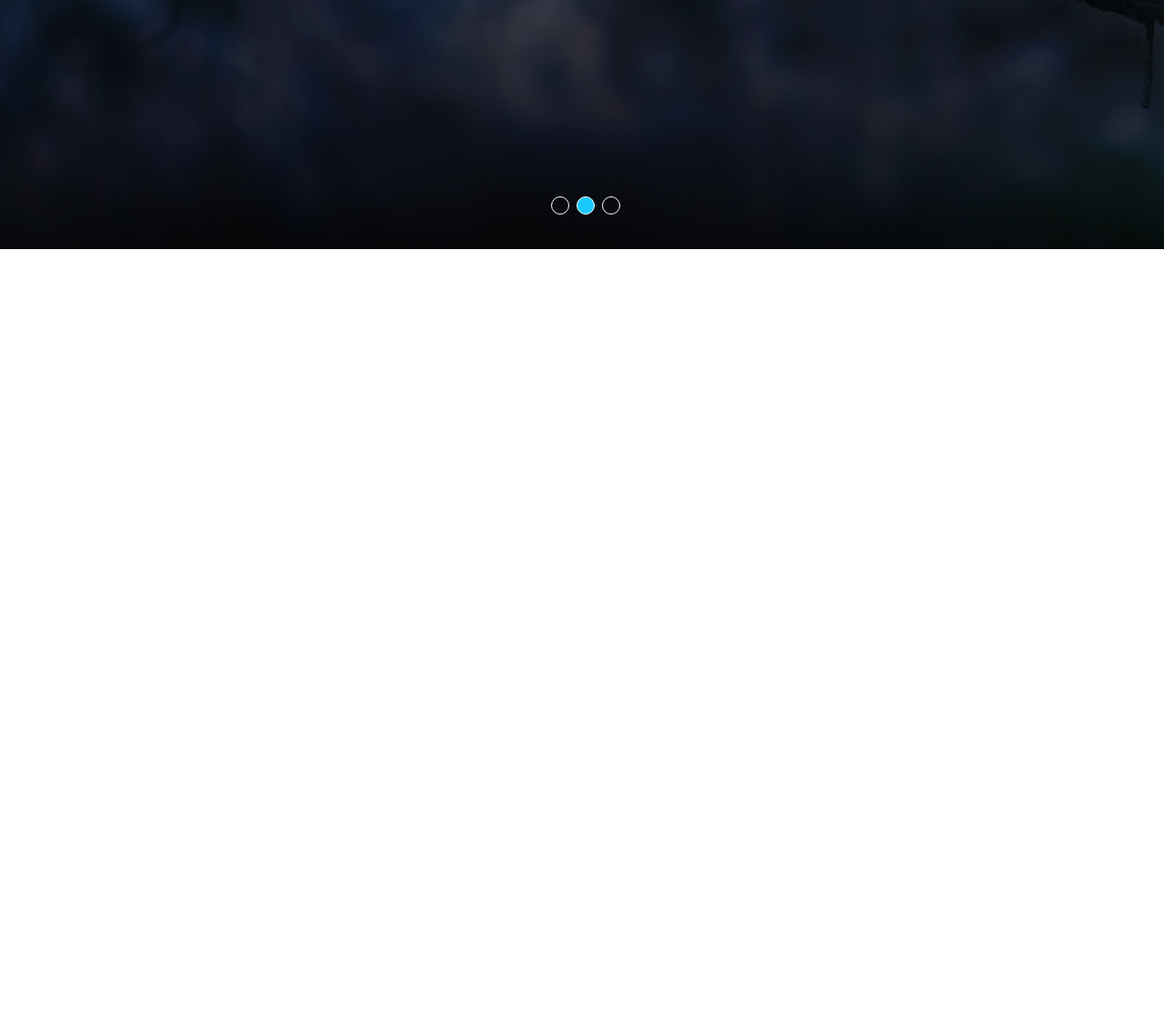
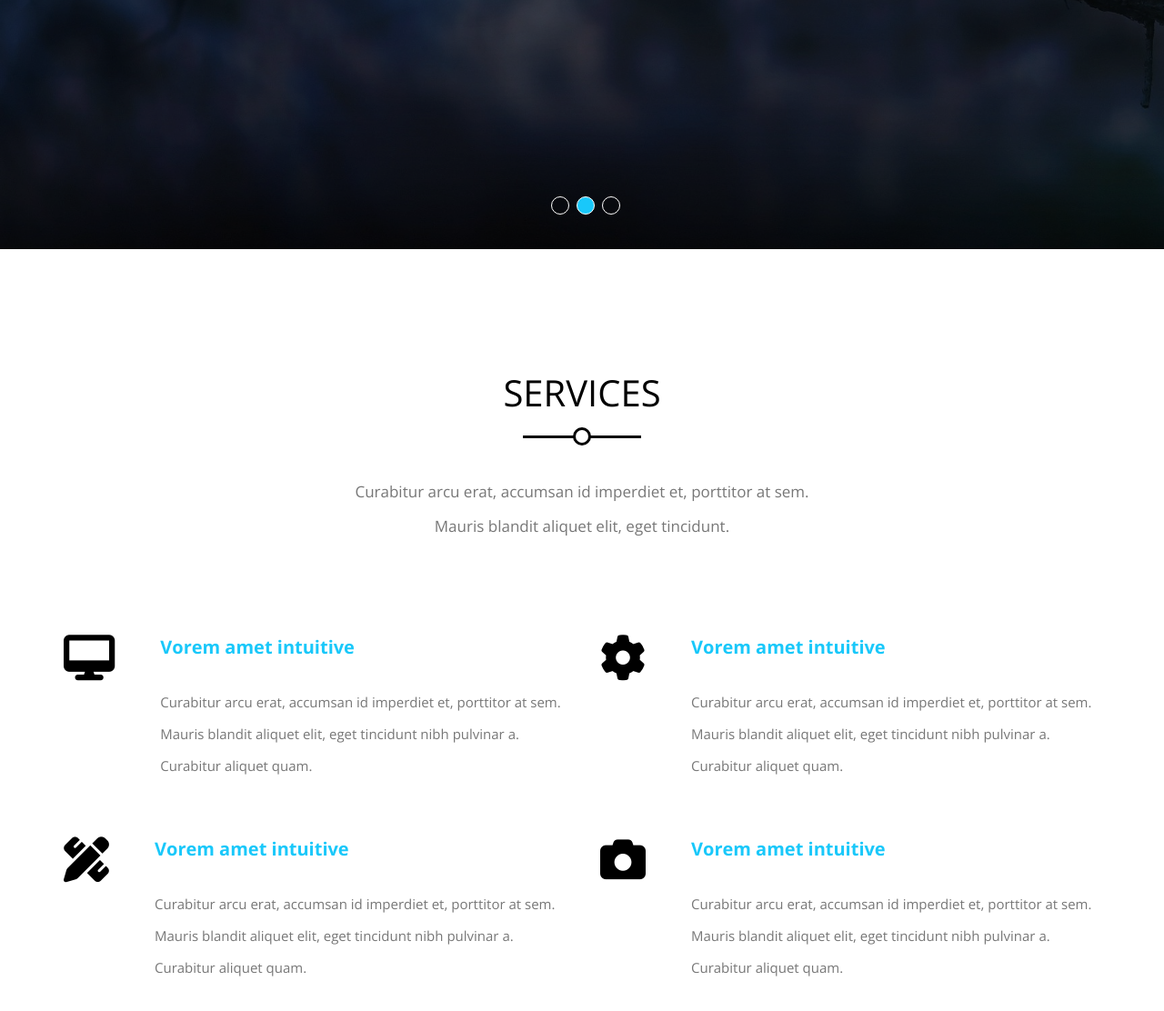
Before and after one commit to saeedmuhammed/Html_And_Css_Project_Two, a plain HTML site: page index.html in a window 1280 px wide. Shown: the part 526-1638 px from the top of the page at 91% size. Before the commit the page ends 800 px from the top, so only its background shows below. Drawn offline with nearby package versions, Linux system fonts and the light colour scheme.

Commit message:
finish services

```diff
--- a/css/main.css
+++ b/css/main.css
@@ -69,10 +69,8 @@ body {
     display: inline;
     font-size: 15x;
    padding-bottom: 40px ;
-   /* text-align: center; */
   }
   header ul li a {
-    /* text-align: center; */
     padding-left: 15px;
     text-decoration: none;
     color: white;
@@ -236,3 +234,89 @@ body {
 
 }
 /* end landing and header */
+/* start services */
+.services{
+  padding: 130px 0 ;
+}
+ .title h1 {
+  text-align: center;
+  font-size: 40px;
+  font-weight: normal;
+
+}
+ .title hr {
+  width: 130px;
+  background-color: black;
+  height: 3px;
+  border: none;
+  margin: 20px auto;
+}
+
+.title div {
+  width: 20px;
+  height: 20px;
+  border-radius: 50%;
+  background-color: white;
+  border: 3px solid black;
+  margin: auto;
+  position: relative;
+  top: -32px;
+
+}
+.title p {
+  text-align: center;
+  max-width: 550px;
+  margin: auto;
+  font-size: 17px;
+  line-height: 38px;
+  color:#777;
+}
+.services .grid {
+  display: grid;
+  grid-template-columns: repeat(auto-fill,minmax(450px,1fr)) ;
+  column-gap: 40px;
+  row-gap: 60px;
+  padding-top: 100px ;
+
+}
+.services .grid .box {
+  display: flex;
+
+}
+
+
+.services .grid div i{
+padding-right: 50px;
+font-size: 50px;
+
+
+}
+.services .grid div h4 {
+  font-size: 20px;
+  margin-bottom: 30px;
+  color: var(--main-color);
+}
+.services .grid div p {
+  line-height: 35px;
+  font-size: 15px;
+  color: #777;
+}
+/* for small screens */
+@media (max-width: 768px) {
+   .services .grid {
+     display: flex;
+     flex-direction: column;
+
+   }
+   .services .grid .box {
+    display: block;
+    text-align: center;
+  }
+
+  .services .grid div i{
+    padding-right: 0px;
+    padding-bottom: 20px;
+
+    }
+}
+/* end services */
--- a/index.html
+++ b/index.html
@@ -65,6 +65,60 @@
     </div>
     </div>
     <!--End landing and header  -->
+    <!-- start services -->
+    <div class="services">
+        <div class="container">
+        <div class="title">
+          <h1>SERVICES</h1>
+        <hr>
+        <div></div>
+        <p> Curabitur arcu erat, accumsan id imperdiet et, porttitor at sem. Mauris blandit aliquet elit, eget tincidunt. </p>
+
+        </div>
+        <div class="grid">
+            <div class="box">
+                <i class="fas fa-desktop fa-3x"></i>
+                                <div class="text">
+                    <h4>Vorem amet intuitive</h4>
+                    <p>Curabitur arcu erat, accumsan id imperdiet et, porttitor at sem. Mauris blandit aliquet elit, eget tincidunt nibh pulvinar a. Curabitur aliquet quam.</p>
+
+                </div>
+
+            </div>
+            <div class="box">
+                <i class="fas fa-cog fa-3x"></i>
+                             <div class="text">
+                    <h4>Vorem amet intuitive</h4>
+                    <p>Curabitur arcu erat, accumsan id imperdiet et, porttitor at sem. Mauris blandit aliquet elit, eget tincidunt nibh pulvinar a. Curabitur aliquet quam.</p>
+
+                </div>
+
+            </div>
+            <div class="box">
+                <i class="fas fa-pencil-ruler fa-3x"></i>
+                <div class="text">
+                    <h4>Vorem amet intuitive</h4>
+                    <p>Curabitur arcu erat, accumsan id imperdiet et, porttitor at sem. Mauris blandit aliquet elit, eget tincidunt nibh pulvinar a. Curabitur aliquet quam.</p>
+
+                </div>
+
+            </div>
+            <div class="box">
+                <i class="fas fa-camera fa-3x"></i>
+                <div class="text">
+                    <h4>Vorem amet intuitive</h4>
+                    <p>Curabitur arcu erat, accumsan id imperdiet et, porttitor at sem. Mauris blandit aliquet elit, eget tincidunt nibh pulvinar a. Curabitur aliquet quam.</p>
+
+                </div>
+
+            </div>
+
+
+
+        </div>
+        </div>
+    </div>
+    <!-- end services -->
 
 </body>
 </html>
```
